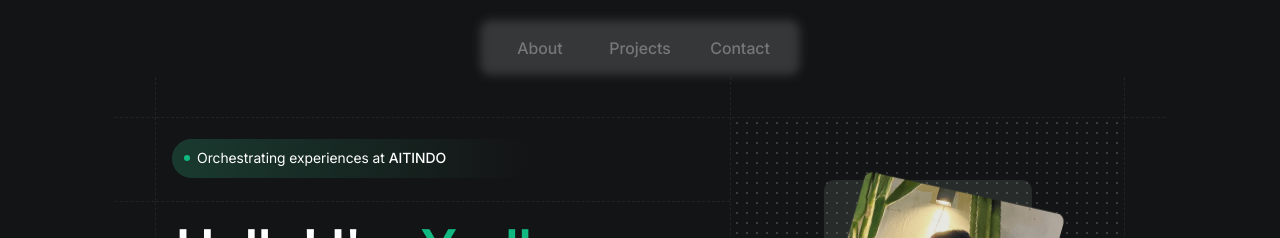
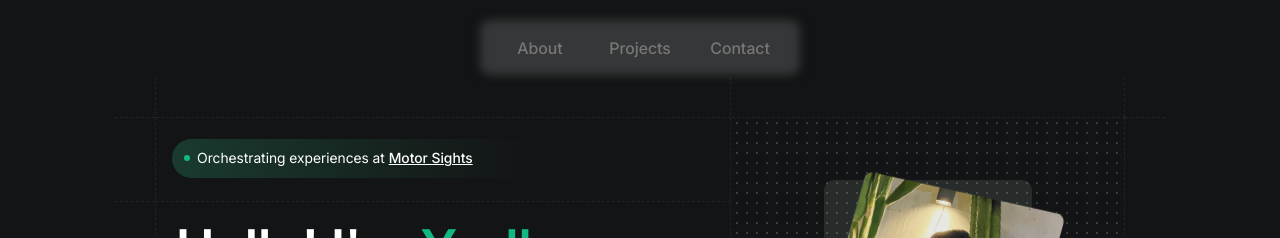
Before and after one commit to yudhaeric/portofolio, a Next.js app: page / in a window 1280 px wide. Shown: the top 238 px of the page. Built offline with nearby package versions, Linux system fonts and the light colour scheme.

Commit message:
Update Job Experience

```diff
--- a/app/components/AboutSection.tsx
+++ b/app/components/AboutSection.tsx
@@ -61,7 +61,7 @@ export default function AboutSection ({ socialMedias }: AboutSectionProps) {
                       <span className='absolute w-[8px] h-[8px] rounded-full bg-mountainGreen/40 animate-ping'></span>
                       <span className="relative w-[6px] h-[6px] rounded-full bg-crayolaGreen"></span>
                     </div>
-                    <p className="experience text-white text-sm">Orchestrating experiences at <span className="font-medium">AITINDO</span></p>
+                    <a href='https://motorsights.com/' target='_blank' className="experience text-white text-sm">Orchestrating experiences at <span className="font-medium underline">Motor Sights</span></a>
                   </div>
                 </div>
               </div>
```
